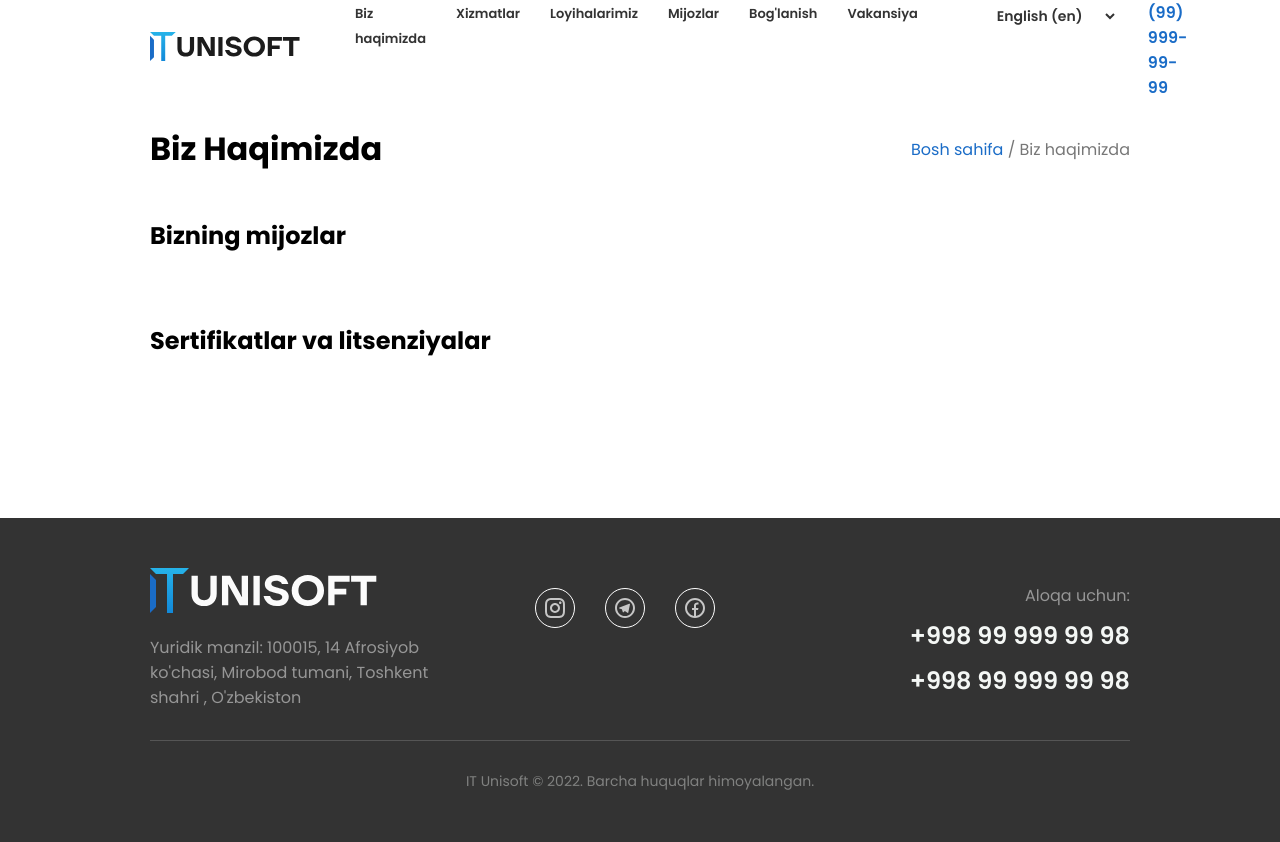
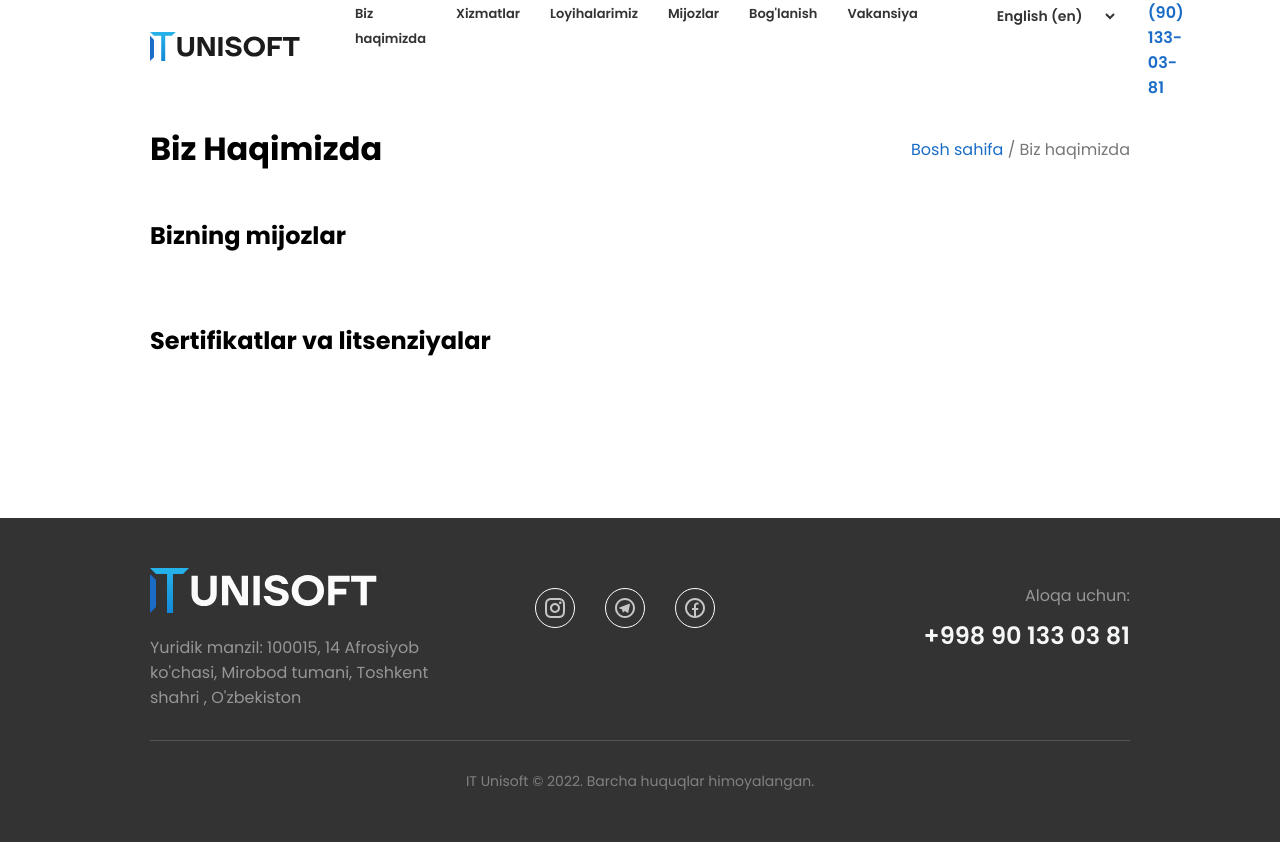
Before and after one commit to mu7affarmirzo/itunisoft_hybrid, a Django app: page /about in a window 1280 px wide. Run offline with Django 4.2, Linux system fonts and the light colour scheme; data that the repository does not hold is empty; some libraries are stand-ins or nearby versions.

Commit message:
update contact

```diff
--- a/templates/snippets/footer.html
+++ b/templates/snippets/footer.html
@@ -56,8 +56,7 @@
                     <p>
                         {% trans "Aloqa uchun:" %}
                     </p>
-                    <a href="" class="footer-contact">+998 99 999 99 98</a>
-                    <a href="" class="footer-contact">+998 99 999 99 98</a>
+                    <a href="" class="footer-contact">+998 90 133 03 81</a>
                 </li>
             </ul>
             <span class="horizontal-line"></span>
--- a/templates/snippets/header.html
+++ b/templates/snippets/header.html
@@ -34,7 +34,7 @@
                     </select>
                 </form>
             </li>
-            <li class="nav-tel-number"><a href="tel:+998999999999">(99) 999-99-99</a></li>
+            <li class="nav-tel-number"><a href="tel:+998901330381">(90) 133-03-81</a></li>
         </ul>
     </div>
     <button class="open_menu">
```
